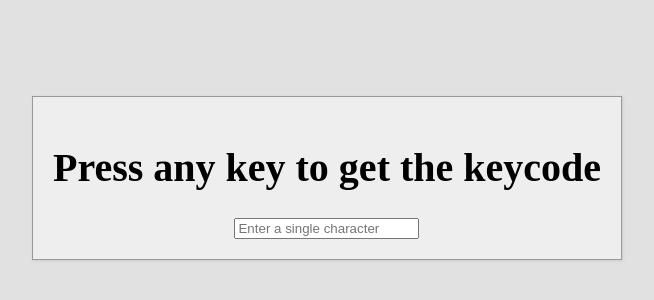
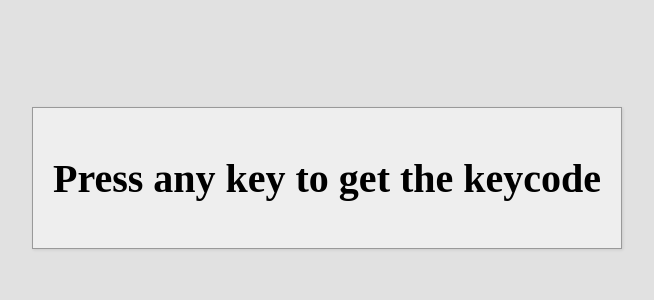
Before and after one commit to surya330/Key-codes, a plain HTML site: page index.html in a window 1280 px wide. Shown: the part 222-522 px from the top of the page, without its empty margins (313-967 px from the left). Drawn offline with Linux system fonts and the light colour scheme.

Commit message:
Update index.html

```diff
--- a/index.html
+++ b/index.html
@@ -11,7 +11,6 @@
     <div id = "insert">
         <div class = "key">
             <h1>Press any key to get the keycode</h1>
-            <input type = "text" placeholder="Enter a single character">
         </div>
     </div>
     <script src="app.js"></script>
```
